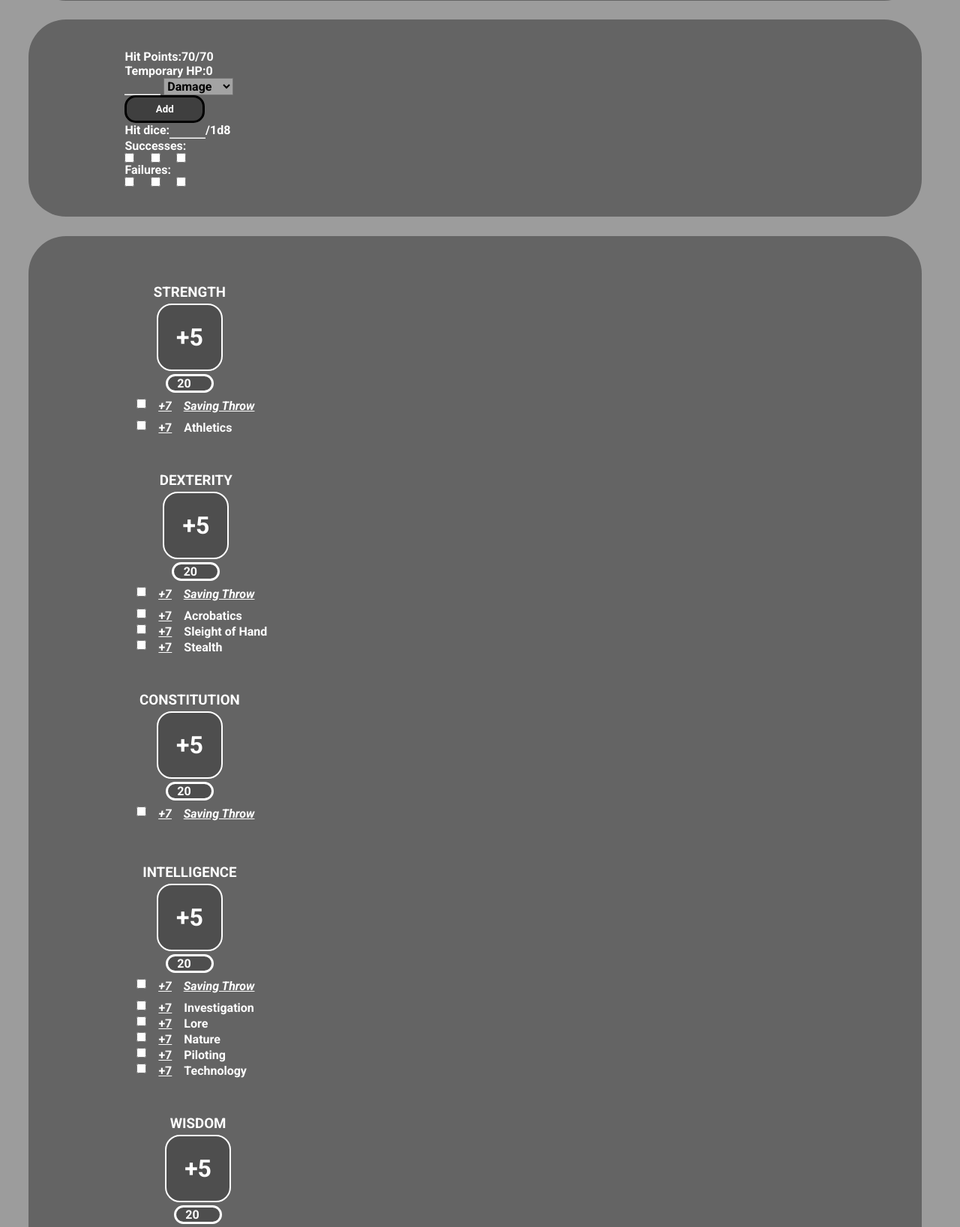
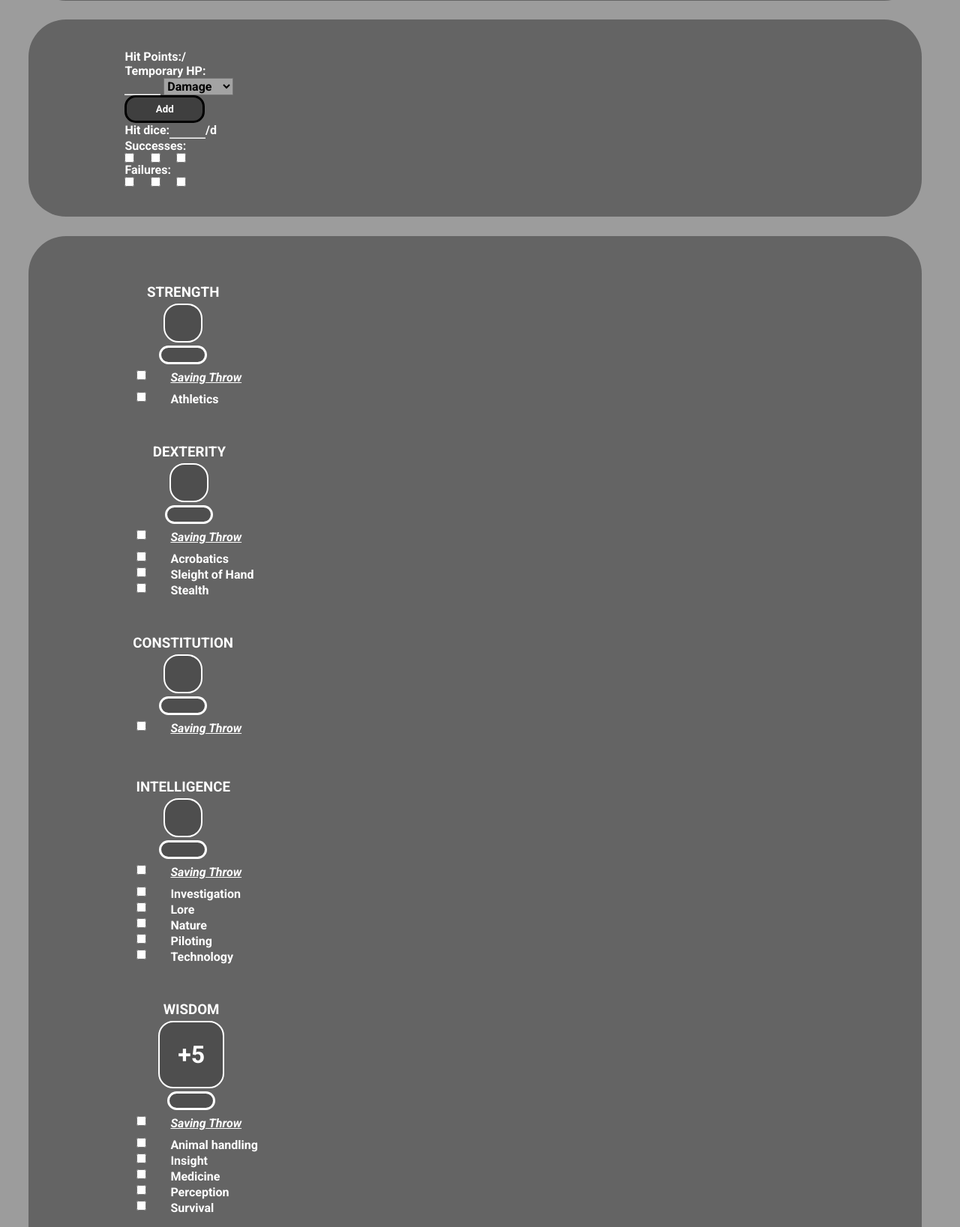
Before and after one commit to pjlapinski/SW5e-Char-Sheets, a Flask app: page /char-sheet/1 in a window 1280 px wide. Shown: the part 367-2004 px from the top of the page at 75% size. Run offline with Flask 2, Linux system fonts and the light colour scheme.

Commit message:
updating attributes and skills html from character sheet

```diff
--- a/templates/dummy.html
+++ b/templates/dummy.html
@@ -54,13 +54,13 @@
   <div class="hp-section sheet-section">
     <div class="hp-wrapper">
       <h4 class="label">Hit Points:</h4>
-      <h4 id="curr-hp">70</h4>
+      <h4 id="curr-hp"></h4>
       <h4 class="slash-separator">/</h4>
-      <h4 id="max-hp">70</h4>
+      <h4 id="max-hp"></h4>
     </div>
     <div class="temp-hp-wrapper">
       <h4 class="label">Temporary HP:</h4>
-      <h4 id="temp-hp">0</h4>
+      <h4 id="temp-hp"></h4>
     </div>
     <div class="heal-or-damage-wrapper">
       <input
@@ -83,8 +83,8 @@
         class="underlined-input__number"
       />
       <h4 class="slash-separator">/</h4>
-      <h4 id="hit-dice-max">1</h4>
-      <h4 id="hit-dice-die">8</h4>
+      <h4 id="hit-dice-max"></h4>
+      <h4 id="hit-dice-die"></h4>
     </div>
     <div class="death-saves-wrapper">
       <h4 class="label">Successes:</h4>
@@ -109,14 +109,13 @@
       <div class="attribute-score-wrapper">
         <h3>STRENGTH</h3>
         <div class="attribute-big">
-          <h1>+5</h1>
+          <h1 id="strength-mod"></h1>
         </div>
-        <div class="attibute-small" id="strength-mod">
+        <div class="attibute-small">
           <input
             type="number"
             class="attribute-small-input"
             id="strength-score"
-            value="20"
           />
         </div>
       </div>
@@ -127,7 +126,7 @@
             id="strength-save-prof"
             class="proficiency-checkbox"
           />
-          <h4 class="skill-score" id="strength-save-score">+7</h4>
+          <h4 class="skill-score" id="strength-save-score"></h4>
           <h4 class="skill-name">
             Saving Throw
           </h4>
@@ -138,7 +137,7 @@
             id="athletics-prof"
             class="proficiency-checkbox"
           />
-          <h4 class="skill-score" id="athletics-score">+7</h4>
+          <h4 class="skill-score" id="athletics-score"></h4>
           <h4 class="skill-name">Athletics</h4>
         </div>
       </div>
@@ -148,14 +147,13 @@
       <div class="attribute-score-wrapper">
         <h3>DEXTERITY</h3>
         <div class="attribute-big">
-          <h1>+5</h1>
+          <h1 id="dexterity-mod"></h1>
         </div>
-        <div class="attibute-small" id="dexterity-mod">
+        <div class="attibute-small">
           <input
             type="number"
             class="attribute-small-input"
             id="dexterity-score"
-            value="20"
           />
         </div>
       </div>
@@ -166,7 +164,7 @@
             id="dexterity-save-prof"
             class="proficiency-checkbox"
           />
-          <h4 class="skill-score" id="dexterity-save-score">+7</h4>
+          <h4 class="skill-score" id="dexterity-save-score"></h4>
           <h4 class="skill-name">
             Saving Throw
           </h4>
@@ -177,16 +175,16 @@
             id="acrobatics-prof"
             class="proficiency-checkbox"
           />
-          <h4 class="skill-score" id="acrobatics-score">+7</h4>
+          <h4 class="skill-score" id="acrobatics-score"></h4>
           <h4 class="skill-name">Acrobatics</h4>
         </div>
-        <div class="skill" id="sleight">
+        <div class="skill" id="sleight-of-hand">
           <input
             type="checkbox"
-            id="sleight-prof"
+            id="sleight-of-hand-prof"
             class="proficiency-checkbox"
           />
-          <h4 class="skill-score" id="sleight-score">+7</h4>
+          <h4 class="skill-score" id="sleight-of-hand-score"></h4>
           <h4 class="skill-name">Sleight of Hand</h4>
         </div>
         <div class="skill" id="stealth">
@@ -195,7 +193,7 @@
             id="stealth-prof"
             class="proficiency-checkbox"
           />
-          <h4 class="skill-score" id="stealth-score">+7</h4>
+          <h4 class="skill-score" id="stealth-score"></h4>
           <h4 class="skill-name">Stealth</h4>
         </div>
       </div>
@@ -205,14 +203,13 @@
       <div class="attribute-score-wrapper">
         <h3>CONSTITUTION</h3>
         <div class="attribute-big">
-          <h1>+5</h1>
+          <h1 id="constitution-mod"></h1>
         </div>
-        <div class="attibute-small" id="constitution-mod">
+        <div class="attibute-small">
           <input
             type="number"
             class="attribute-small-input"
             id="constitution-score"
-            value="20"
           />
         </div>
       </div>
@@ -223,7 +220,7 @@
             id="constitution-save-prof"
             class="proficiency-checkbox"
           />
-          <h4 class="skill-score" id="constitution-save-score">+7</h4>
+          <h4 class="skill-score" id="constitution-save-score"></h4>
           <h4 class="skill-name">
             Saving Throw
           </h4>
@@ -235,14 +232,13 @@
       <div class="attribute-score-wrapper">
         <h3>INTELLIGENCE</h3>
         <div class="attribute-big">
-          <h1>+5</h1>
+          <h1 id="intelligence-mod"></h1>
         </div>
-        <div class="attibute-small" id="intelligence-mod">
+        <div class="attibute-small">
           <input
             type="number"
             class="attribute-small-input"
             id="intelligence-score"
-            value="20"
           />
         </div>
       </div>
@@ -253,7 +249,7 @@
             id="intelligence-save-prof"
             class="proficiency-checkbox"
           />
-          <h4 class="skill-score" id="intelligence-save-score">+7</h4>
+          <h4 class="skill-score" id="intelligence-save-score"></h4>
           <h4 class="skill-name">
             Saving Throw
           </h4>
@@ -264,14 +260,14 @@
             id="investigation-prof"
             class="proficiency-checkbox"
           />
-          <h4 class="skill-score" id="investigation-score">+7</h4>
+          <h4 class="skill-score" id="investigation-score"></h4>
           <h4 class="skill-name">
             Investigation
           </h4>
         </div>
         <div class="skill" id="lore">
           <input type="checkbox" id="lore-prof" class="proficiency-checkbox" />
-          <h4 class="skill-score" id="lore-score">+7</h4>
+          <h4 class="skill-score" id="lore-score"></h4>
           <h4 class="skill-name">Lore</h4>
         </div>
         <div class="skill" id="nature">
@@ -280,7 +276,7 @@
             id="nature-prof"
             class="proficiency-checkbox"
           />
-          <h4 class="skill-score" id="nature-score">+7</h4>
+          <h4 class="skill-score" id="nature-score"></h4>
           <h4 class="skill-name">Nature</h4>
         </div>
         <div class="skill" id="piloting">
@@ -289,7 +285,7 @@
             id="piloting-prof"
             class="proficiency-checkbox"
           />
-          <h4 class="skill-score" id="piloting-score">+7</h4>
+          <h4 class="skill-score" id="piloting-score"></h4>
           <h4 class="skill-name">Piloting</h4>
         </div>
         <div class="skill" id="technology">
@@ -298,7 +294,7 @@
             id="technology-prof"
             class="proficiency-checkbox"
           />
-          <h4 class="skill-score" id="technology-score">+7</h4>
+          <h4 class="skill-score" id="technology-score"></h4>
           <h4 class="skill-name">Technology</h4>
         </div>
       </div>
@@ -308,14 +304,13 @@
       <div class="attribute-score-wrapper">
         <h3>WISDOM</h3>
         <div class="attribute-big">
-          <h1>+5</h1>
+          <h1 id="wisdom-mod">+5</h1>
         </div>
-        <div class="attibute-small" id="wisdom-mod">
+        <div class="attibute-small">
           <input
             type="number"
             class="attribute-small-input"
             id="wisdom-score"
-            value="20"
           />
         </div>
       </div>
@@ -326,18 +321,18 @@
             id="wisdom-save-prof"
             class="proficiency-checkbox"
           />
-          <h4 class="skill-score" id="wisdom-save-score">+7</h4>
+          <h4 class="skill-score" id="wisdom-save-score"></h4>
           <h4 class="skill-name">
             Saving Throw
           </h4>
         </div>
-        <div class="skill" id="animal">
+        <div class="skill" id="animal-handling">
           <input
             type="checkbox"
-            id="animal-prof"
+            id="animal-handling-prof"
             class="proficiency-checkbox"
           />
-          <h4 class="skill-score" id="animal-score">+7</h4>
+          <h4 class="skill-score" id="animal-handling-score"></h4>
           <h4 class="skill-name">Animal handling</h4>
         </div>
         <div class="skill" id="insight">
@@ -346,7 +341,7 @@
             id="insight-prof"
             class="proficiency-checkbox"
           />
-          <h4 class="skill-score" id="insight-score">+7</h4>
+          <h4 class="skill-score" id="insight-score"></h4>
           <h4 class="skill-name">Insight</h4>
         </div>
         <div class="skill" id="medicine">
@@ -355,7 +350,7 @@
             id="medicine-prof"
             class="proficiency-checkbox"
           />
-          <h4 class="skill-score" id="medicine-score">+7</h4>
+          <h4 class="skill-score" id="medicine-score"></h4>
           <h4 class="skill-name">Medicine</h4>
         </div>
         <div class="skill" id="perception">
@@ -364,7 +359,7 @@
             id="perception-prof"
             class="proficiency-checkbox"
           />
-          <h4 class="skill-score" id="perception-score">+7</h4>
+          <h4 class="skill-score" id="perception-score"></h4>
           <h4 class="skill-name">Perception</h4>
         </div>
         <div class="skill" id="survival">
@@ -373,7 +368,7 @@
             id="survival-prof"
             class="proficiency-checkbox"
           />
-          <h4 class="skill-score" id="survival-score">+7</h4>
+          <h4 class="skill-score" id="survival-score"></h4>
           <h4 class="skill-name">Survival</h4>
         </div>
       </div>
@@ -382,14 +377,13 @@
       <div class="attribute-score-wrapper">
         <h3>CHARISMA</h3>
         <div class="attribute-big">
-          <h1>+5</h1>
+          <h1 id="charisma-mod">+5</h1>
         </div>
-        <div class="attibute-small" id="charisma-mod">
+        <div class="attibute-small">
           <input
             type="number"
             class="attribute-small-input"
             id="charisma-score"
-            value="20"
           />
         </div>
       </div>
@@ -401,7 +395,7 @@
             id="charisma-save-prof"
             class="proficiency-checkbox"
           />
-          <h4 class="skill-score" id="charisma-save-score">+7</h4>
+          <h4 class="skill-score" id="charisma-save-score"></h4>
           <h4 class="skill-name">
             Saving Throw
           </h4>
@@ -412,7 +406,7 @@
             id="deception-prof"
             class="proficiency-checkbox"
           />
-          <h4 class="skill-score" id="deception-score">+7</h4>
+          <h4 class="skill-score" id="deception-score"></h4>
           <h4 class="skill-name">
             Deception
           </h4>
@@ -423,7 +417,7 @@
             id="intimidation-prof"
             class="proficiency-checkbox"
           />
-          <h4 class="skill-score" id="intimidation-score">+7</h4>
+          <h4 class="skill-score" id="intimidation-score"></h4>
           <h4 class="skill-name">Intimidation</h4>
         </div>
         <div class="skill" id="performance">
@@ -432,7 +426,7 @@
             id="performance-prof"
             class="proficiency-checkbox"
           />
-          <h4 class="skill-score" id="performance-score">+7</h4>
+          <h4 class="skill-score" id="performance-score"></h4>
           <h4 class="skill-name">Performance</h4>
         </div>
         <div class="skill" id="persuasion">
@@ -441,14 +435,14 @@
             id="persuasion-prof"
             class="proficiency-checkbox"
           />
-          <h4 class="skill-score" id="persuasion-score">+7</h4>
+          <h4 class="skill-score" id="persuasion-score"></h4>
           <h4 class="skill-name">Persuasion</h4>
         </div>
       </div>
     </div>
     <div class="passive-perception-wrapper">
       <h4>Passive Wisdom (Perception)</h4>
-      <h4 id="passive-perception-score">17</h4>
+      <h4 id="passive-perception-score"></h4>
     </div>
   </div>
 
```
Also changed, not shown: sheets/1-Kabespi.json (+5 -2 lines), static/ts/char-sheet-script.ts (+148 -0 lines).
